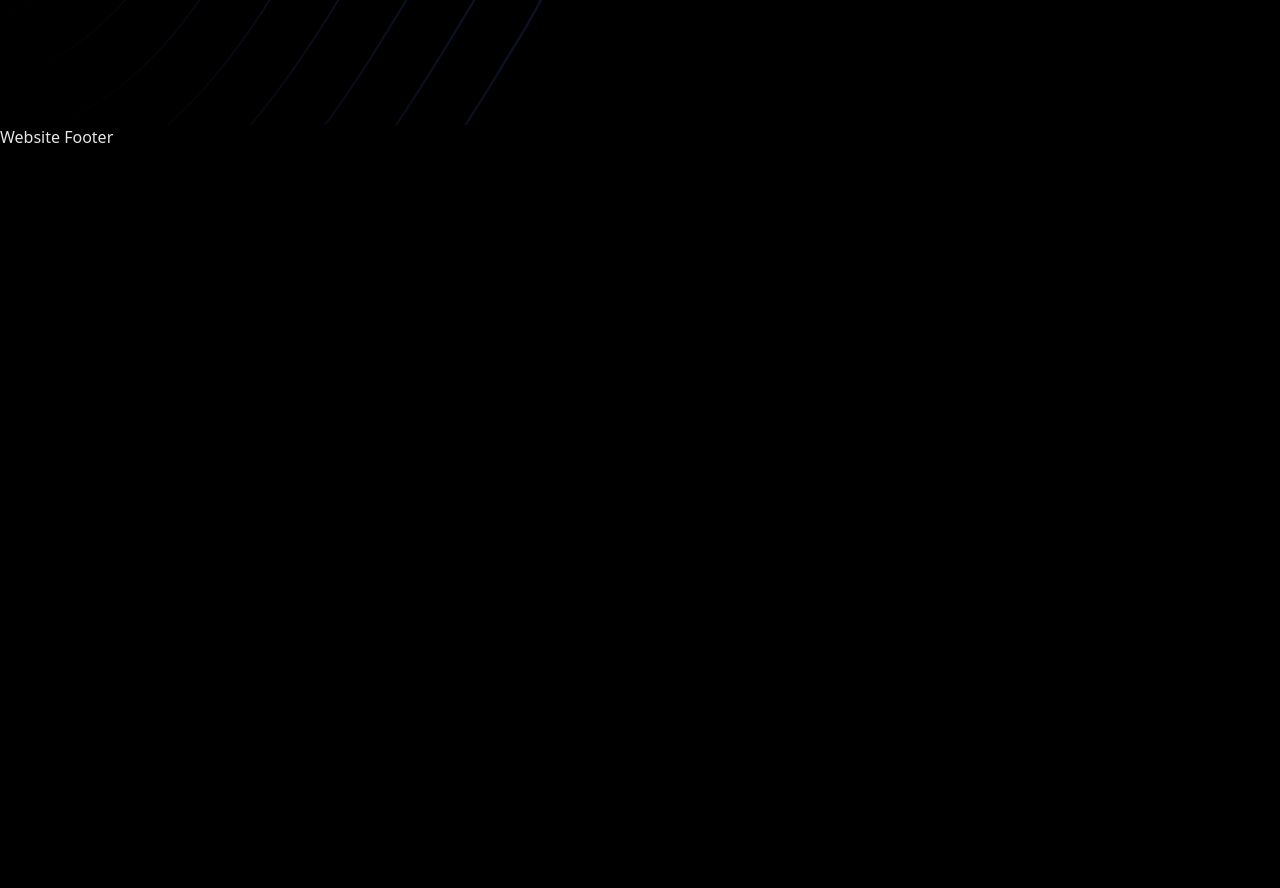
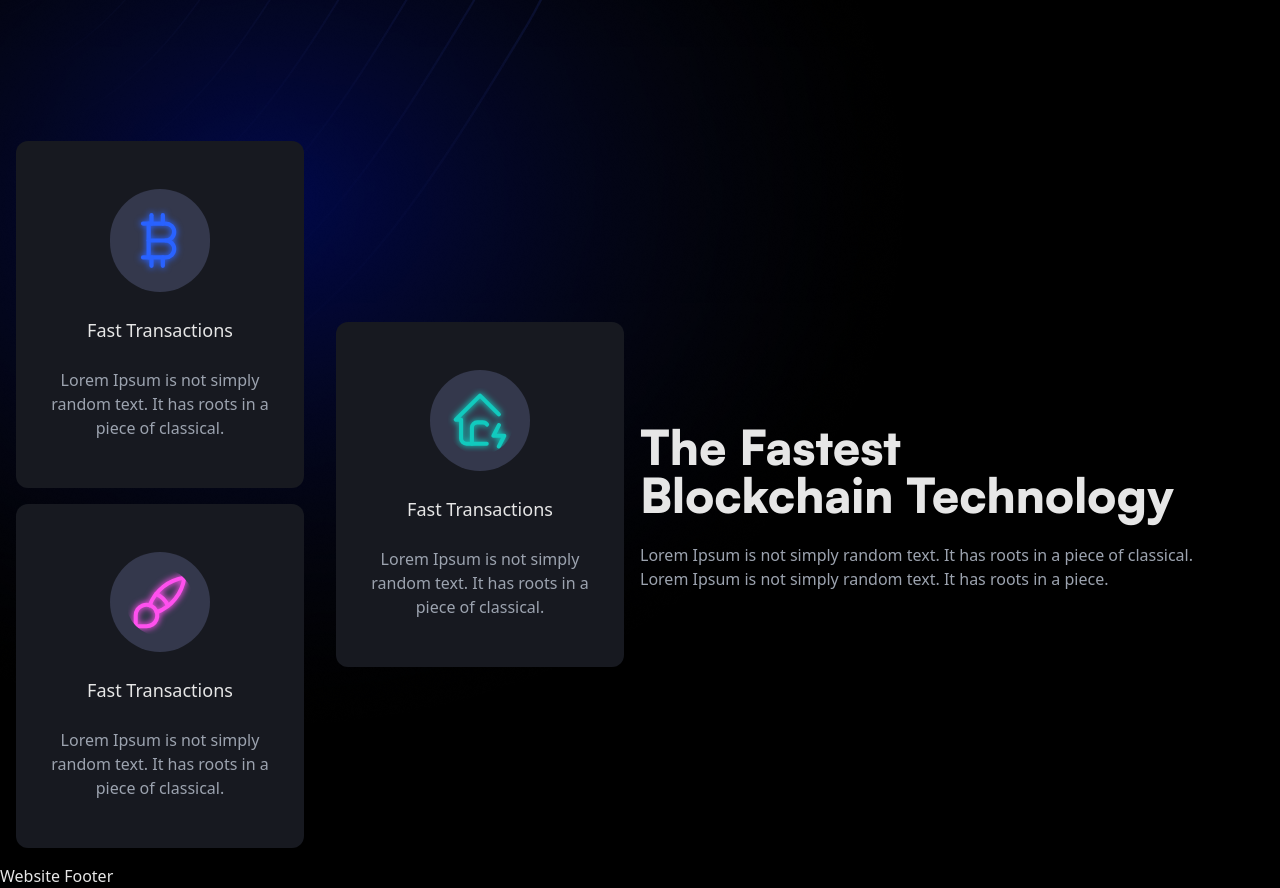
Before and after one commit to mdmarufsarker/crew-labs, a Next.js app: page / in a window 1280 px wide. Shown: the part 720-1608 px from the top of the page. Before the commit the page ends 869 px from the top, so only its background shows below. Built offline with nearby package versions, Linux system fonts and the light colour scheme.

Commit message:
about section completed

```diff
--- /dev/null
+++ b/components/Home/about.js
@@ -0,0 +1,25 @@
+import Card from './aboutCard'
+
+export default function about() {
+  return (
+    <>
+        <div className='container mx-auto'>
+            <div className='flex justify-center items-center flex-row'>
+                <div className='w-1/2 flex items-center'>
+                    <div>
+                        <Card src="/icons/bitcoin.svg" title="Fast Transactions" description=""/>
+                        <Card src="/icons/brush.svg" title="Fast Transactions" description=""/>
+                    </div>
+                    <div>
+                        <Card src="/icons/home.svg" title="Fast Transactions" description=""/>
+                    </div>
+                </div>
+                <div className='w-1/2'>
+                    <h2 className='text-5xl font-black py-6'>The Fastest<br />Blockchain Technology</h2>
+                    <p className='text-gray-400'>Lorem Ipsum is not simply random text. It has roots in a piece of classical. <br/> Lorem Ipsum is not simply random text. It has roots in a piece.</p>
+                </div>
+            </div>
+        </div>
+    </>
+  )
+}
--- /dev/null
+++ b/components/Home/aboutCard.js
@@ -0,0 +1,29 @@
+import Image from 'next/image'
+// import db from '../../db/Home/aboutDB'
+
+export default function aboutCard({src, title, description}) {
+  return (
+    <div className='flex items-center flex-col bg-[#171920] w-72 m-4 rounded-xl'>
+        <div className='w-64 py-12 items-center flex flex-col'>
+            <Image src={src} width={100} height={100} className="bg-[#34384C] rounded-full p-4"/>
+            <h3 className='py-6 text-lg'>{title}</h3>
+            <p className='text-center text-gray-400'>Lorem Ipsum is not simply <br/>random text. It has roots in a<br/> piece of classical.</p>
+        </div>
+    </div>
+  )
+}
+
+/*
+        {
+            db.map((item, index) => (
+                <div className='flex items-center flex-col bg-[#171920] w-72 m-4 rounded-xl' id={index}>
+                    <div className='w-64 py-12 items-center flex flex-col'>
+                        <Image src={item.src} width={100} height={100} className="bg-[#34384C] rounded-full p-4"/>
+                        <h3 className='py-6 text-lg'>{item.title}</h3>
+                        <p className='text-center text-gray-400'>{item.description}</p>
+                    </div>
+                </div>
+            ))
+        }
+
+*/
--- a/components/Home/home.js
+++ b/components/Home/home.js
@@ -1,5 +1,6 @@
 import Hero from './hero'
 import Sponsors from './sponsors'
+import About from './about'
 
 export default function home() {
     const bgmain = {
@@ -16,6 +17,7 @@ export default function home() {
             <div style={bgsub}>
                 <Hero/>
                 <Sponsors />
+                <About />
             </div>
         </div>
     )
--- /dev/null
+++ b/db/Home/aboutDB.js
@@ -0,0 +1,22 @@
+const about = [
+    {
+        id: 1,
+        src: '/icons/bitcoin.svg',
+        title: 'Fast Transactions',
+        description: 'Lorem Ipsum is not simply random text. It has roots in a piece of classical.'
+    },
+    {
+        id: 2,
+        src: '/icons/bitcoin.svg',
+        title: 'Fast Transactions',
+        description: 'Lorem Ipsum is not simply random text. It has roots in a piece of classical.'
+    },
+    {
+        id: 3,
+        src: '/icons/bitcoin.svg',
+        title: 'Fast Transactions',
+        description: 'Lorem Ipsum is not simply random text. It has roots in a piece of classical.'
+    },
+]
+
+export default about
--- a/pages/index.js
+++ b/pages/index.js
@@ -4,7 +4,7 @@ import Home from '../components/Home/home'
 export default function Index() {
   return (
     <>
-      <Layout className="container">
+      <Layout>
         <Home />
       </Layout>
     </>
```
